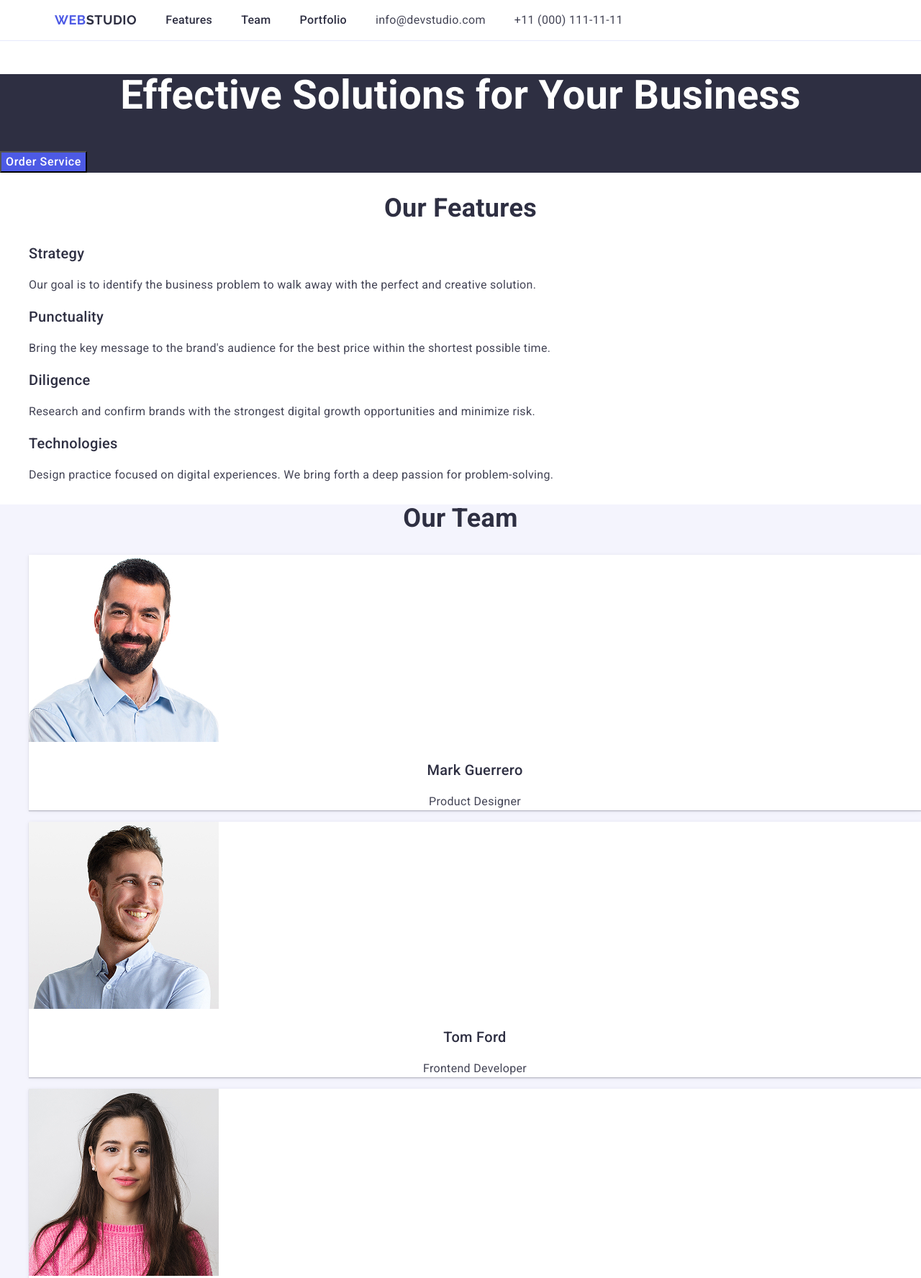
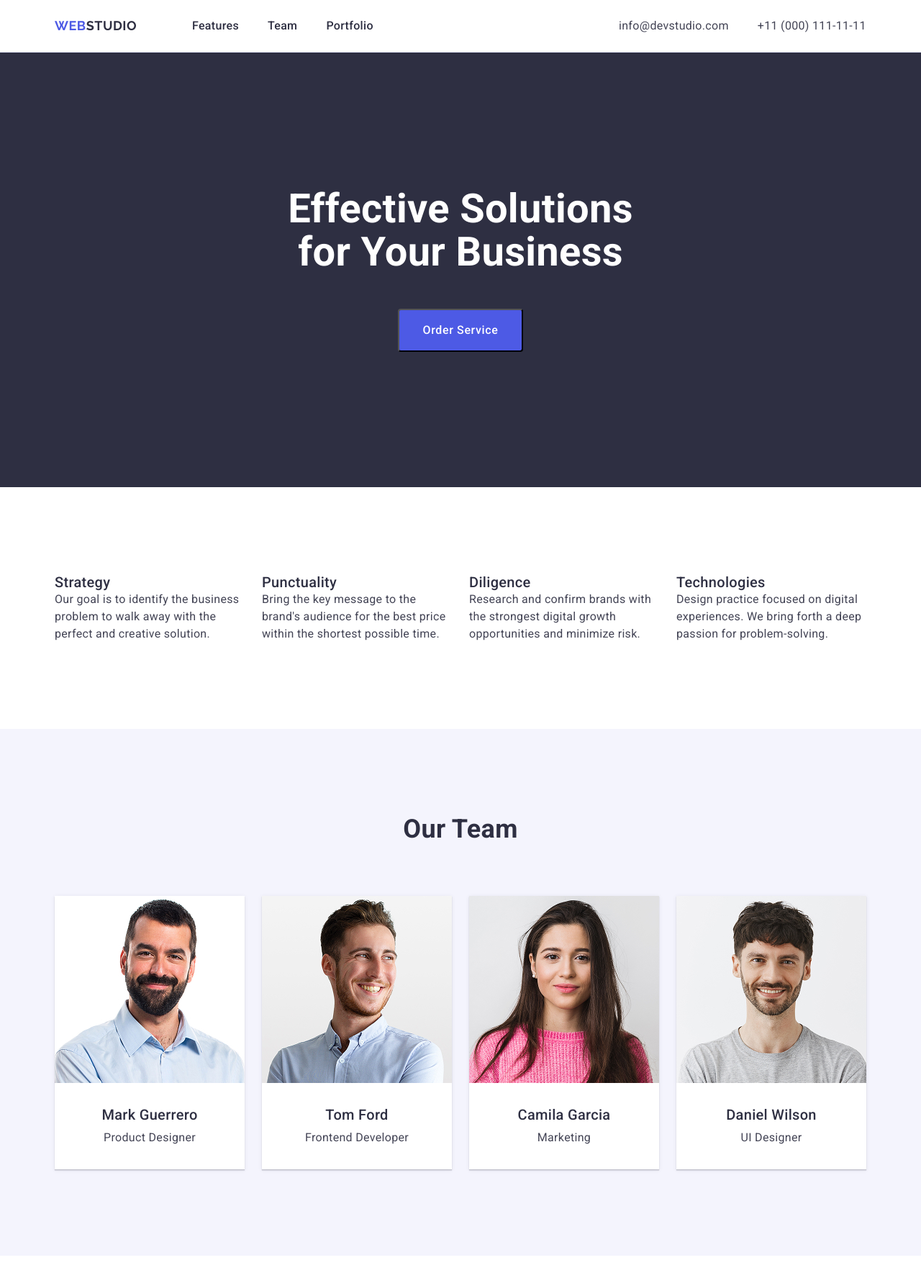
Before and after one commit to Ivan-Mishchuk/goit-markup-hw-03, a plain HTML site: page index.html in a window 1280 px wide. Shown: the top 1776 px of the page at 72% size. Drawn offline with nearby package versions, Linux system fonts and the light colour scheme.

Commit message:
hw-03-CSS-first-attempt

```diff
--- a/css/common.css
+++ b/css/common.css
@@ -19,7 +19,7 @@
     box-sizing: border-box;
 } */
 
-/* h1,
+h1,
 h2,
 h3,
 h4,
@@ -27,12 +27,12 @@ h5,
 h6,
 p {
     margin: 0;
-} */
+}
 
 ul {
     list-style: none;
-    /* margin: 0;
-    padding: 0; */
+    margin: 0;
+    padding: 0;
 }
 
 a {
@@ -40,10 +40,10 @@ a {
     font-style: normal;
 }
 
-/* img {
+img {
     display: block;
     max-width: 100%;
-} */
+}
 
 body {
     font-family: 'Roboto', sans-serif;
@@ -53,3 +53,16 @@ body {
     line-height: 1.5;
     letter-spacing: 0.02em;
 }
+
+.features-title {
+    position: absolute;
+    white-space: nowrap;
+    width: 1px;
+    height: 1px;
+    overflow: hidden;
+    border: 0;
+    padding: 0;
+    clip: rect(0 0 0 0);
+    clip-path: inset(100%);
+    margin: -1px;
+}
--- a/css/features.css
+++ b/css/features.css
@@ -1,38 +1,13 @@
-/* Features Section */
+/* Features Section 3*/
 
-/* .features {
-    padding: 120px 0;
+.features {
+    padding: 120px 0px;
 }
 
-.features-title {
-    font-size: 36px;
-    font-weight: 700;
-    line-height: 1.11;
-    letter-spacing: 0.02em;
-    color: var(--color-navy);
-    margin-bottom: 72px;
+.features .container{
+    padding: 0px 15px;
+    max-width: 1158px;
 }
-
-.features-subtitle {
-    font-size: 20px;
-    font-weight: 700;
-    line-height: 1.2;
-    letter-spacing: 0.02em;
-    color: var(--color-navy);
-    margin-bottom: 8px;
-}
-
-.features-text {
-    line-height: 1.5;
-    letter-spacing: 0.02em;
-} */
-
-
-
-
-
-
-.features {}
 
 .features-title {
     font-weight: 700;
@@ -40,11 +15,20 @@
     line-height: 1.11;
     text-align: center;
     color: var(--color-navy);
+
 }
 
-.features-list {}
+.features-list {
+    display: flex;
+    align-items: flex-start;
+    justify-content: center;
+    flex-direction: row;
+    gap: 24px;
+}
 
-.features-item {}
+.features-item {
+    max-width: 264px;
+}
 
 .features-subtitle {
     font-weight: 500;
--- a/css/footer.css
+++ b/css/footer.css
@@ -34,9 +34,17 @@
 
 .footer {
     background-color: var(--color-navy);
+    padding: 100px 0px;
+}
+
+.footer .container {
+    padding: 0px 15px;
+    margin: 0 auto;
+    max-width: 1158px;
 }
 
 .footer-logo {
+    display: inline-block;
     font-family: 'Raleway', sans-serif;
     font-weight: 700;
     font-size: 18px;
@@ -44,6 +52,7 @@
     letter-spacing: 0.03em;
     text-transform: uppercase;
     color: var(--color-cloud);
+    margin-bottom: 16px;
 }
 
 .logo-accent {
--- a/css/header.css
+++ b/css/header.css
@@ -1,26 +1,20 @@
-
+/* Header Section 1*/
 
 .header {
-    display: flex;
-    align-items: flex-start;
-    justify-content: center;
-    flex-direction: row;
-    gap: 0px;
     border-bottom: 1px solid #e7e9fc;
-    width: avto;
+    /* max-width: 1440px; */
+
 }
 
-.header .conteiner {
+.header .container {
+    max-width: 1158px;
+    margin: 0 auto;
+    padding: 0px 15px;
+
     display: flex;
-    /* padding: 0px 141px; */
-    margin: auto;
     align-items: center;
-    /* justify-content: center; */
+    justify-content: flex-start;
     flex-direction: row;
-    gap: 0px;
-    padding: 0px 15px;
-    width: 1158px;
-    max-width: 1158px;
 }
 
 .header-logo {
@@ -31,6 +25,7 @@
     letter-spacing: 0.03em;
     text-transform: uppercase;
     color: var(--color-navy);
+    width: 115px;
 
     display: flex;
     align-items: center;
@@ -44,6 +39,10 @@
 }
 
 .header-nav {
+    display: flex;
+    align-items: center;
+    margin-right: 340px;
+    margin-left: 76px;
 }
 
 .nav-list {
@@ -52,24 +51,18 @@
     justify-content: flex-start;
     flex-direction: row;
     gap: 40px;
+    width: 253px;
+    padding: 24px 0px;
 }
 
-.nav-link {
-    font-weight: 500;
-    color: var(--color-navy);
-}
-
-.nav-link:hover,
-.nav-link:focus {
-    color: var(--color-ocean);
-}
-
+.nav-link,
 .nav-link-features {
     font-weight: 500;
     color: var(--color-navy);
 }
-
+.nav-link:hover,
 .nav-link-features:hover,
+.nav-link:focus,
 .nav-link-features:focus {
     color: var(--color-ocean);
 }
@@ -78,16 +71,15 @@
     text-decoration: underline;
 } */
 
-.header-address {
-    justify-content: flex-end;
-}
+.header-address {}
 
 .contact-list {
-    display: flex;
-    /* align-items: center;
-    justify-content: flex-start; */
-    flex-direction: row;
-    gap: 40px;
+        width: 344px;
+        display: flex;
+        align-items: center;
+        justify-content: flex-start;
+        flex-direction: row;
+        gap: 40px;
 }
 
 .contact-link {
--- a/css/hero.css
+++ b/css/hero.css
@@ -1,54 +1,15 @@
-/* Hero Section */
-
-/* .hero {
-    padding: 188px 0;
-    text-align: center;
-    background-color: var(--color-navy);
-    background-image:
-        linear-gradient(rgba(46, 47, 66, 0.7), rgba(46, 47, 66, 0.7)),
-        url('../images/hero-bg.jpg');
-    background-size: cover;
-    background-position: center;
-    background-repeat: no-repeat;
-}
-
-.hero-title {
-    font-size: 56px;
-    font-weight: 700;
-    line-height: 1.07;
-    letter-spacing: 0.02em;
-    color: var(--color-white);
-    margin-bottom: 48px;
-}
-
-.hero-btn {
-    padding: 16px 32px;
-    border: none;
-    border-radius: 4px;
-    cursor: pointer;
-    font-size: 16px;
-    font-weight: 500;
-    line-height: 1.5;
-    letter-spacing: 0.04em;
-    color: var(--color-white);
-    background-color: var(--color-iris);
-    transition: background-color 250ms cubic-bezier(0.4, 0, 0.2, 1);
-}
-
-.hero-btn:hover,
-.hero-btn:focus {
-    background-color: var(--color-ocean);
-} */
-
-
-
-
-
-
-
+/* Hero Section 2*/
 
 .hero {
     background-color: var(--color-navy);
+    padding: 188px 0px;
+}
+
+.hero .container {
+    background-color: var(--color-navy);
+    max-width: 1158px;
+    margin: 0 auto;
+    padding: 0px 15px;
 }
 
 .hero-title {
@@ -57,6 +18,7 @@
     line-height: 1.07;
     text-align: center;
     color: var(--color-white);
+    padding-bottom: 48px;
 }
 
 .hero-btn {
@@ -66,6 +28,12 @@
     line-height: 1.5;
     letter-spacing: 0.04em;
     color: var(--color-white);
+    display: block;
+    margin: 0 auto;
+
+    border-radius: 4px;
+    padding: 16px 32px;
+    width: auto;
 }
 
 .hero-btn:hover,
--- a/css/portfolio.css
+++ b/css/portfolio.css
@@ -1,19 +1,34 @@
-/* Portfolio Section */
+/* Portfolio Section 5*/
 
-/* .portfolio {
-    padding: 120px 0;
+.portfolio {
+    padding: 120px 0px;
+}
+
+.portfolio .container {
+    padding: 0px 15px;
+    margin: 0 auto;
+    max-width: 1158px;
 }
 
 .portfolio-title {
+    font-weight: 700;
     font-size: 36px;
-    font-weight: 700;
     line-height: 1.11;
-    letter-spacing: 0.02em;
     text-align: center;
-    text-transform: capitalize;
     color: var(--color-navy);
-    margin-bottom: 72px;
+    padding-bottom: 72px;
 }
+
+.portfolio-list {
+    display: flex;
+    flex-wrap: wrap;
+    align-items: flex-start;
+    justify-content: flex-start;
+    flex-direction: row;
+    gap: 48px 24px;
+}
+
+.portfolio-item {}
 
 .portfolio-info {
     padding: 32px 16px;
@@ -22,42 +37,11 @@
 }
 
 .portfolio-name {
-    font-size: 20px;
-    font-weight: 700;
-    line-height: 1.2;
-    letter-spacing: 0.02em;
-    color: var(--color-navy);
-    margin-bottom: 8px;
-}
-
-.portfolio-category {
-    font-size: 16px;
-    line-height: 1.5;
-    letter-spacing: 0.02em;
-} */
-
-
-.portfolio {}
-
-.portfolio-title {
-    font-weight: 700;
-    font-size: 36px;
-    line-height: 1.11;
-    text-align: center;
-    color: var(--color-navy);
-}
-
-.portfolio-list {}
-
-.portfolio-item {}
-
-.portfolio-info {}
-
-.portfolio-name {
     font-weight: 500;
     font-size: 20px;
     line-height: 1.2;
     color: var(--color-navy);
+    margin-bottom: 8px;
 }
 
 .portfolio-category {
--- a/css/team.css
+++ b/css/team.css
@@ -1,54 +1,14 @@
-/* Team Section */
-
-/* .team {
-    background-color: var(--color-cloud);
-    padding: 120px 0;
-}
-
-.team-title {
-    font-size: 36px;
-    font-weight: 700;
-    line-height: 1.11;
-    letter-spacing: 0.02em;
-    text-align: center;
-    text-transform: capitalize;
-    color: var(--color-navy);
-    margin-bottom: 72px;
-}
-
-.team-item {
-    background-color: var(--color-white);
-    box-shadow:
-        0 2px 1px 0 rgba(46, 47, 66, 0.08),
-        0 1px 1px 0 rgba(46, 47, 66, 0.16),
-        0 1px 6px 0 rgba(46, 47, 66, 0.08);
-}
-
-.team-info {
-    padding: 32px 0;
-    text-align: center;
-}
-
-.team-name {
-    font-size: 20px;
-    font-weight: 700;
-    line-height: 1.2;
-    letter-spacing: 0.02em;
-    color: var(--color-navy);
-    margin-bottom: 8px;
-}
-
-.team-position {
-    font-size: 16px;
-    line-height: 1.5;
-    letter-spacing: 0.02em;
-} */
-
-
-
+/* Team Section 4*/
 
 .team {
     background-color: var(--color-cloud);
+    padding: 120px 0px;
+}
+
+.team .container {
+    padding: 0px 15px;
+    margin: 0 auto;
+    max-width: 1158px;
 }
 
 .team-title {
@@ -57,9 +17,20 @@
     line-height: 1.11;
     text-align: center;
     color: var(--color-navy);
+    padding-bottom: 72px;
 }
 
-.team-list {}
+.team-list {
+    width: 1128px;
+    height: 380px;
+
+    display: flex;
+    align-items: flex-start;
+    justify-content: flex-start;
+    flex-direction: row;
+    gap: 24px;
+
+}
 
 .team-item {
     background-color: var(--color-white);
@@ -77,10 +48,12 @@
     line-height: 1.2;
     text-align: center;
     color: var(--color-navy);
+    margin: 32px auto 8px;
 }
 
 .team-position {
     font-weight: 400;
     text-align: center;
     color: var(--color-slate);
+    margin: 0 auto 32px;
 }
--- a/index.html
+++ b/index.html
@@ -21,8 +21,8 @@
   </head>
 
   <body>
-    <header class="header" id="header">
-      <div class="conteiner">
+    <header id="header" class="header">
+      <div class="container">
         <a class="header-logo" href="./index.html">
           <span class="logo-accent">Web</span>Studio
         </a>
@@ -58,18 +58,24 @@
 
     <main>
       <section class="hero" id="hero">
-        <h1 class="hero-title">Effective Solutions for Your Business</h1>
+        <div class="container">
+          <h1 class="hero-title">
+            Effective Solutions <br />
+            for Your Business
+          </h1>
           <button class="hero-btn" type="button">Order Service</button>
+        </div>
       </section>
 
       <section class="features" id="features">
+        <div class="conainer">
           <h2 class="features-title">Our Features</h2>
           <ul class="features-list">
             <li class="features-item">
               <h3 class="features-subtitle">Strategy</h3>
               <p class="features-text">
-              Our goal is to identify the business problem to walk away with the
-              perfect and creative solution.
+                Our goal is to identify the business problem to walk away with
+                the perfect and creative solution.
               </p>
             </li>
             <li class="features-item">
@@ -94,9 +100,11 @@
               </p>
             </li>
           </ul>
+        </div>
       </section>
 
       <section class="team" id="team">
+        <div class="container">
           <h2 class="team-title">Our Team</h2>
           <ul class="team-list">
             <li class="team-item">
@@ -144,9 +152,11 @@
               <p class="team-position">UI Designer</p>
             </li>
           </ul>
+        </div>
       </section>
 
       <section class="portfolio" id="portfolio">
+        <div class="container">
           <h2 class="portfolio-title">Our Portfolio</h2>
           <ul class="portfolio-list">
             <li class="portfolio-item">
@@ -223,16 +233,19 @@
             </li>
           </ul>
                 </section>
+        </div>
     </main>
 
     <footer class="footer" id="footer">
+      <div class="container">
         <a class="footer-logo" href="./index.html"
           ><span class="logo-accent">Web</span>Studio</a
         >
         <p class="footer-text">
-        Increase the flow of customers and sales for your business with digital
+          Increase the flow of customers and <br> sales for your business with digital <br>
           marketing & growth solutions.
         </p>
+      </div>
     </footer>
   </body>
 </html>
```
Lines whose indentation alone changed are shown as unchanged.
